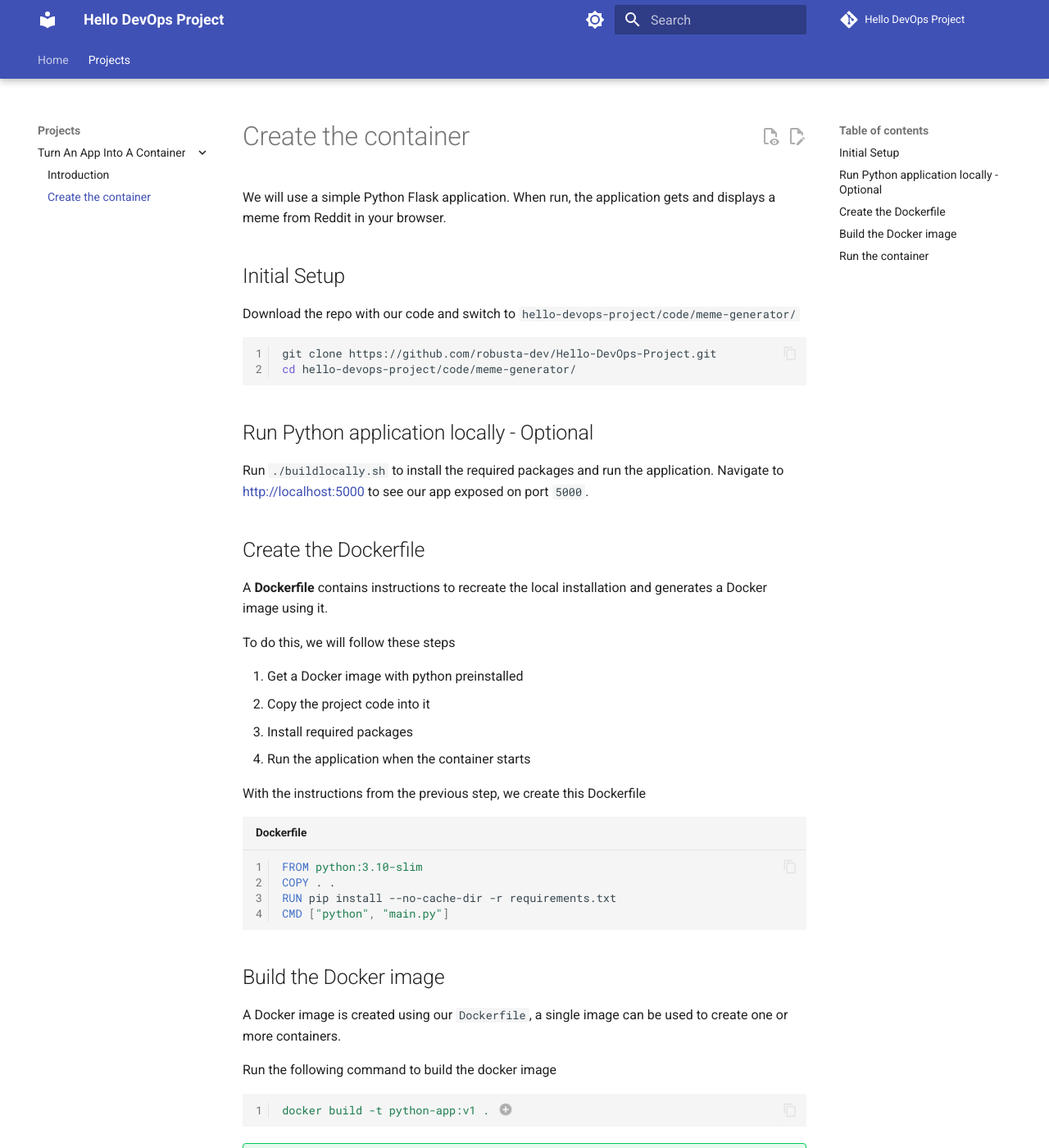
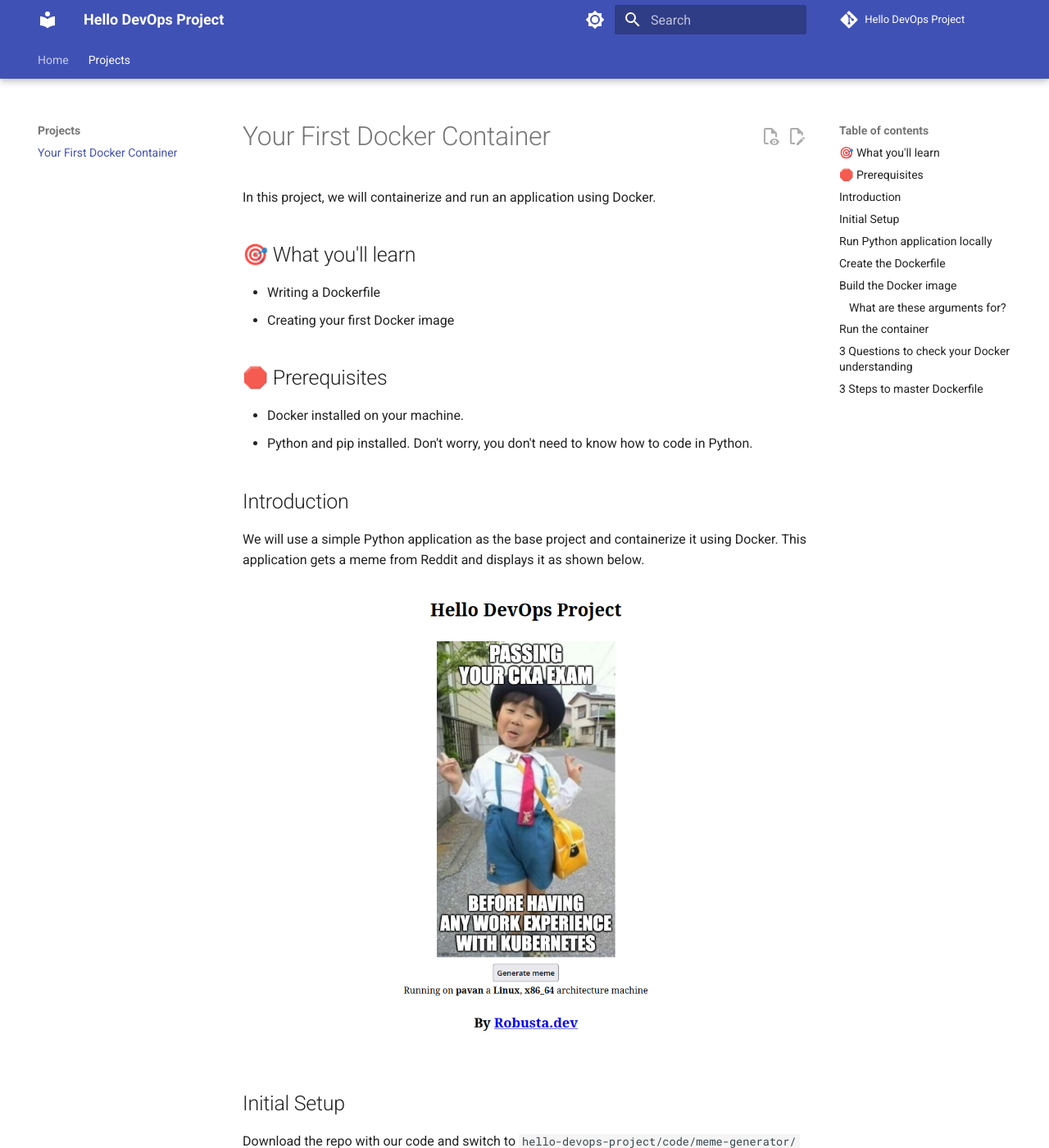
Before and after one commit to robusta-dev/Hello-DevOps-Project, an MkDocs documentation site: the page built from docs/projects/buildpythonlocally/yourfirstproject.md, in a window 1280 px wide and 1400 px high. Shown: the whole window at 82% size. Built offline with MkDocs 1.6.1 and Material for MkDocs 9.7.7, drawn with Linux system fonts in a browser that asks for light colours; comment, search, counter and statistics services are not loaded; some of the changed text lies outside the part shown.

Commit message:
Single page for project1

````diff
--- a/docs/projects/buildpythonlocally/yourfirstproject.md
+++ b/docs/projects/buildpythonlocally/yourfirstproject.md
@@ -1,6 +1,19 @@
-# Create the container
+# Your First Docker Container
+In this project, we will containerize and run an application using Docker.
 
-We will use a simple Python Flask application. When run, the application gets and displays a meme from Reddit in your browser.
+## 🎯 What you'll learn
+* Writing a Dockerfile
+* Creating your first Docker image
+
+## 🛑 Prerequisites
+* Docker installed on your machine.
+* Python and pip installed. Don't worry, you don't need to know how to code in Python.
+
+
+## Introduction
+We will use a simple Python application as the base project and containerize it using Docker. This application gets a meme from Reddit and displays it as shown below.
+
+![Meme Generator](./images/memegeneratorexample.png)
 
 ## Initial Setup
 
@@ -9,23 +22,43 @@
     git clone https://github.com/robusta-dev/Hello-DevOps-Project.git
     cd hello-devops-project/code/meme-generator/
     ```
-## Run Python application locally - Optional
+## Run Python application locally
 
-Run `./buildlocally.sh` to install the required packages and run the application. Navigate to [http://localhost:5000](http://localhost:5000) to see our app exposed on port `5000`.
+Before we jump into containerizing the app, let's see how we can run it locally on your machine. This will help us understand the required steps to run a python app.
+
+The following commands, install required packages and starts the application.
+```py linenums="1"
+pip install -r requirements.txt
+python main.py
+```
+
+Navigate to [http://localhost:5000](http://localhost:5000) on your browser to see the app exposed on port `5000`.
 
 
 ## Create the Dockerfile
 
-A **Dockerfile** contains instructions to recreate the local installation and generates a Docker image using it.
+A **Dockerfile** contains instructions to containerize an application. In this case, we will write the instructions to
 
 To do this, we will follow these steps
 
 1. Get a Docker image with python preinstalled
-2. Copy the project code into it
-3. Install required packages
-4. Run the application when the container starts
+```yaml linenums="1"
+FROM python:3.10-slim
+```
+2. Copy the code from the directory into the Docker image.
+```yaml linenums="1"
+COPY . .
+```
+3. Install required packages using pip
+```yaml linenums="1"
+RUN pip install --no-cache-dir -r requirements.txt
+```
+4. Give the command that's needs to be run when the container is created. Here we are running `main.py` file.
+```yaml linenums="1"
+CMD ["python", "main.py"]
+```
 
-With the instructions from the previous step, we create this Dockerfile
+This is the result of the previous steps.
     ``` docker linenums="1" title="Dockerfile"
     FROM python:3.10-slim
     COPY . .
@@ -34,16 +67,23 @@
     ```
 
 ## Build the Docker image
-A Docker image is created using our `Dockerfile`, a single image can be used to create one or more containers.
+
+The main goal of using Docker is to make an app portable and reproducible. If you share just the Dockerfile, a person cannot run your application. It's just instructions and not the actual application.
+
+This is why we need a Docker Image. It is a binary package with your app, dependencies and startup command baked into it.
+
+Anyone can use this image to create one or more containers. You heard it right, a single image can be used to create multiple containers.
 
 Run the following command to build the docker image
 ```yaml linenums="1"
 docker build -t python-app:v1 . # (1)!
 ```
 
-1.  `-t` - Tag your app, in this case `v1`. Create multiple versions of the same image with different tags.
+1.  ### What are these arguments for?
 
-    `.` - Build the Dockerfile in the current directory.
+    `-t` - Used to tag the image, in this case `v1`. You can create multiple versions of the same image with different tags.
+
+    `.` - The period specifies that the Dockerfile in the current directory be used to build the image. You can also provide a path to the Dockerfile if its in a different location.
 
 ??? success "Output"
 
@@ -52,12 +92,16 @@
 
 
 ## Run the container
-Let's run the image and create a container
+The image we created is stored on our system. Let's run the image and create your first container
 ```yaml linenums="1"
 docker run -p 5000:5000 python-app:v1 # (1)!
 ```
 
-1. `-p` - Specifies docker to attach a port in your container to your localhost.
+1.  What is this argument for?
+
+    `-p` - Lets you specify `PortToBeExposed:ContainerPort`, in this case `5000:5000`.
+
+    If you use `docker run -p 6000:5000 python-app:v1`, you will be able to access the application using [http://localhost:6000](http://localhost:6000)
 
 ??? success "Output"
 
@@ -67,6 +111,21 @@
 
 Navigate to [http://localhost:5000](http://localhost:5000) to see the running app.
 ???+ note
-    Since we did not use the detached mode `-d`, the application ends as soon as you use `CTRL+C` or close your terminal.
+    The application ends as soon as you use `CTRL+C` or close your terminal. If you want the application on the background use `docker run -d -p 5000:5000 python-app:v1`.
 
-Vola!!🎉 There we have your first Docker container. Well, done.👏
+    `-d` - This argument lets you run your container in the background.
+
+Voilà!!🎉 There we have your first Docker container. Well, done.👏
+
+## 3 Questions to check your Docker understanding
+
+1. If Dockerfile is a cake recipie, the image is a ___________.
+2. In the command `docker run -p 8000:5000, 8000` refers to  and 5000 refers to \__________.
+3. The point of containerizing an app is ___________.
+
+Tweet your answers and tag
+
+## 3 Steps to master Dockerfile
+1. Redo the exercise again.
+2. Deploy a similar app using [this guide](https://docs.docker.com/language/python/build-images/) from Docker docs.
+3.
--- a/mkdocs.yml
+++ b/mkdocs.yml
@@ -127,9 +127,8 @@
 nav:
   - Home: index.md
   - "Projects":
-      - Turn An App Into A Container:
-        - projects/buildpythonlocally/introduction.md
-        - "Create the container": "projects/buildpythonlocally/yourfirstproject.md"
+        # - "Introduction": "projects/buildpythonlocally/introduction.md"
+      - "Your First Docker Container": "projects/buildpythonlocally/yourfirstproject.md"
         # - "About": "projects/meme-generator/about.md"
         # - "Local Build": "projects/meme-generator/localbuild.md"
         # - "Docker": "projects/meme-generator/docker.md"
````
Also changed, not shown: docs/index.md (+2 -3 lines).
